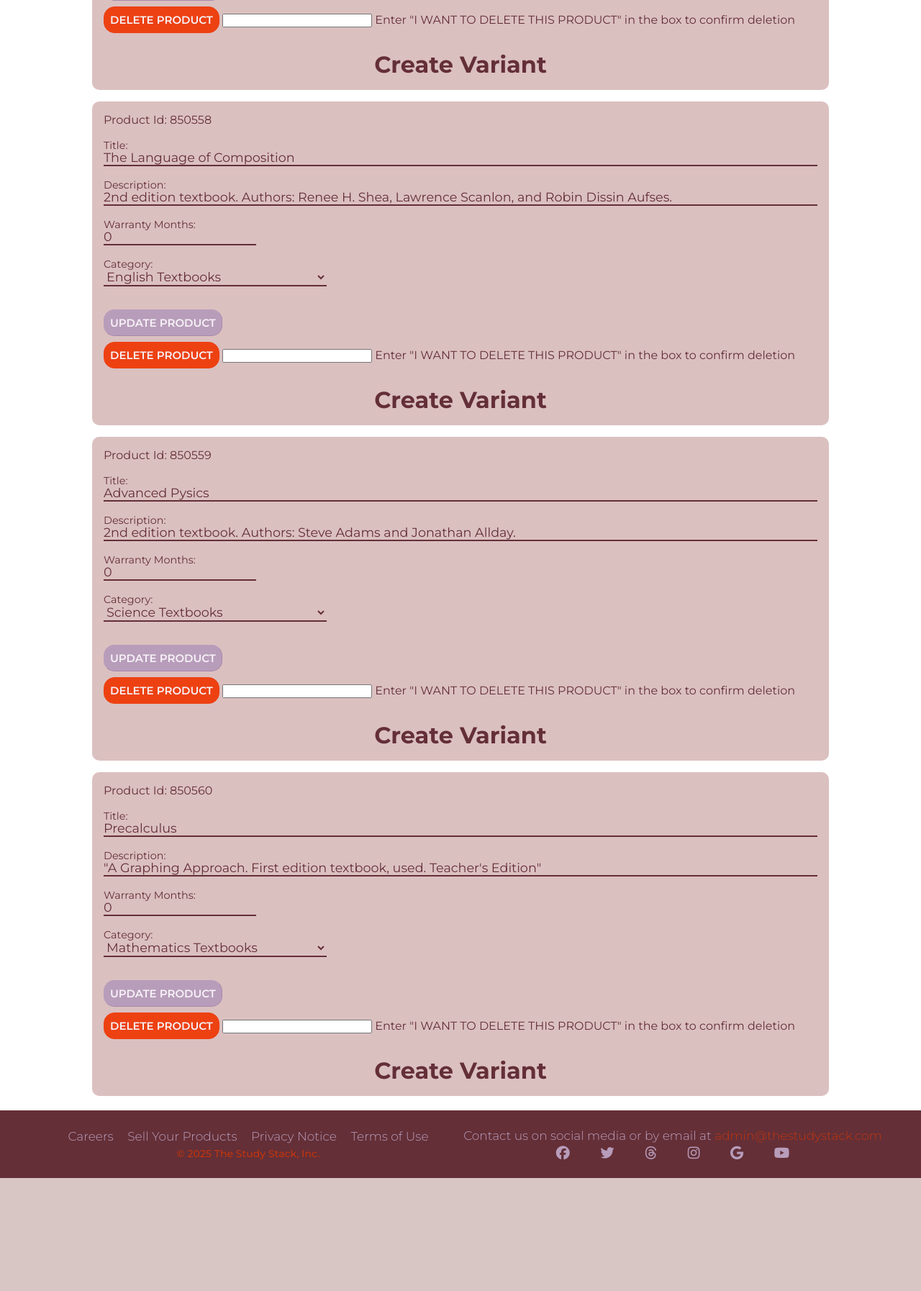
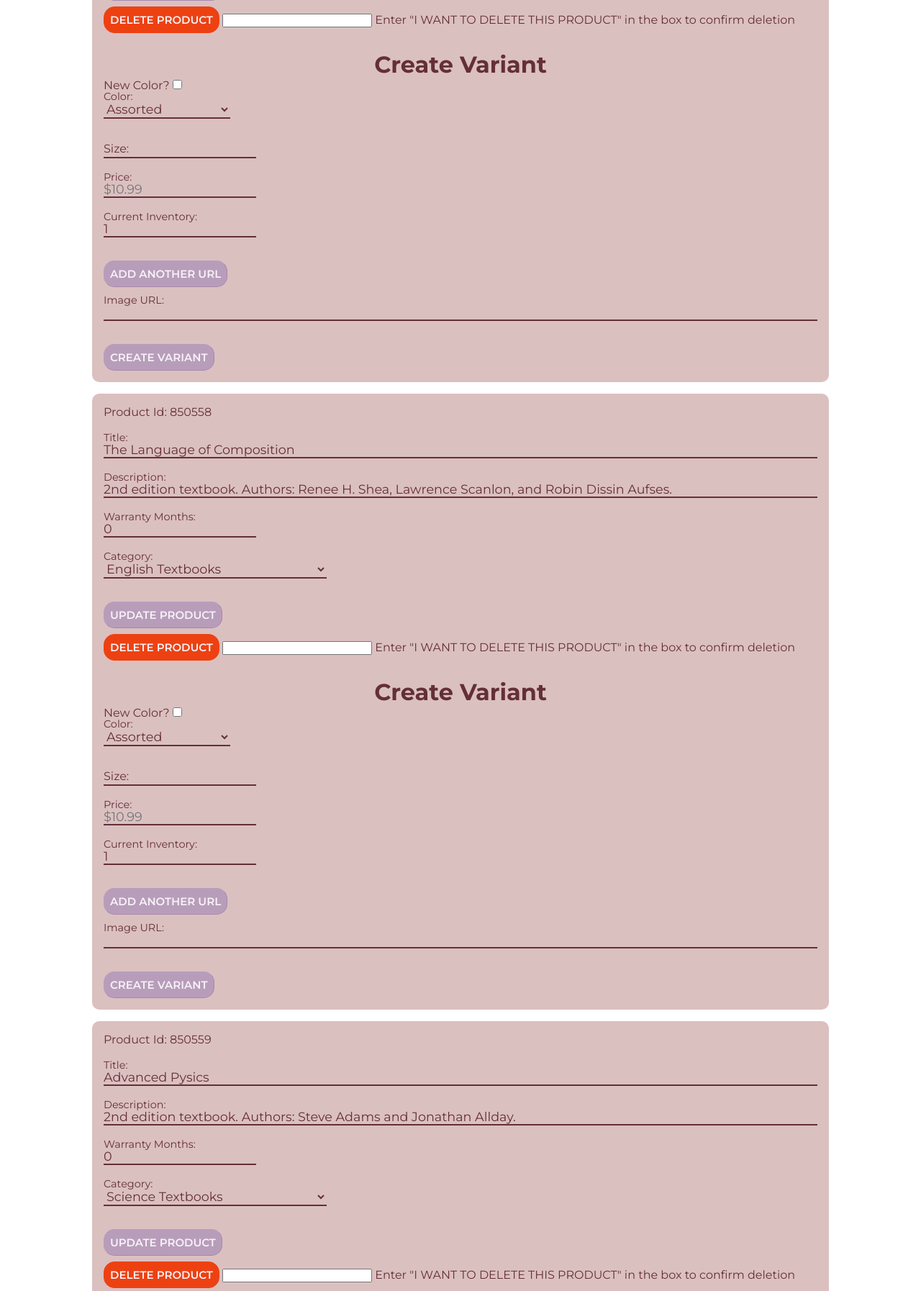
Before and after one commit to emott13/CSET_Final_Spring2025, a Flask app: page /manage in a window 1280 px wide. Shown: the part 835-2629 px from the top of the page at 72% size. Before the commit the page ends 2472 px from the top, so only its background shows below. Run offline with Flask 3, Linux system fonts and the light colour scheme; a user stored in the database is signed in; data comes from the database, SQL or seed files in the repository; parts of the project's set-up code (start-up, migrations or seed data) failed here and were passed over; some libraries are stand-ins or nearby versions; some web fonts are replaced.

Commit message:
Added front-end for variant creating

```diff
--- a/product_manage/product_manage.py
+++ b/product_manage/product_manage.py
@@ -6,7 +6,6 @@ from extensions import conn, getCurrentType, dict_db_data
 product_manage_bp = Blueprint("product_manage", __name__,
                         static_folder="static_product_manage",
                         template_folder="templates_product_manage")
-
 
 
 @product_manage_bp.route("/manage", methods=["GET"])
@@ -18,29 +17,10 @@ def manage(error=None):
 
     productData = dict_db_data("products", f"WHERE vendor_id = '{current_user.email}'")
     categoryData = dict_db_data("categories")
-    print(productData)
+    colorData = dict_db_data("colors")
 
     return render_template("product_manage.html", type=current_user.type, error=error,
-        productData=productData, categoryData=categoryData)
-
-def productChecks(vendor_id, title, desc, warranty_months, category):
-    vendorExists = conn.execute(text(
-        f"SELECT email FROM users WHERE email = '{vendor_id}'")).first()
-    categoryExists = conn.execute(text(
-        f"SELECT cat_num FROM categories WHERE cat_num = {category}")).first()
-
-    if not vendor_id or len(vendor_id) > 255 or not vendorExists:
-        return "Invalid vendor email"
-    elif not title or len(title) > 255:
-        return "Title is too long"
-    elif not desc or len(desc) > 500:
-        return "Description is too long"
-    elif not warranty_months or not warranty_months.isdigit() or int(warranty_months) > 2147483647 \
-        or int(warranty_months) < -2147483648:
-        return "Invalid warranty"
-    elif not category or not categoryExists:
-        return "Invalid category"
-    return None
+        productData=productData, categoryData=categoryData, colorData=colorData)
 
 @product_manage_bp.route("/manage/add/<method>", methods=["POST"])
 @product_manage_bp.route("/manage/add/<method>/<productId>", methods=["POST"])
@@ -94,5 +74,26 @@ def productDelete(productId):
 @product_manage_bp.route("/manage/variant/<method>/<productId>/<variantId>", methods=["POST"])
 @login_required
 def variant(method, productId, variantId=None):
+    print(request.form)
 
     return redirect(url_for("product_manage.manage"))
+
+
+def productChecks(vendor_id, title, desc, warranty_months, category):
+    vendorExists = conn.execute(text(
+        f"SELECT email FROM users WHERE email = '{vendor_id}'")).first()
+    categoryExists = conn.execute(text(
+        f"SELECT cat_num FROM categories WHERE cat_num = {category}")).first()
+
+    if not vendor_id or len(vendor_id) > 255 or not vendorExists:
+        return "Invalid vendor email"
+    elif not title or len(title) > 255:
+        return "Title is too long"
+    elif not desc or len(desc) > 500:
+        return "Description is too long"
+    elif not warranty_months or not warranty_months.isdigit() or int(warranty_months) > 2147483647 \
+        or int(warranty_months) < -2147483648:
+        return "Invalid warranty"
+    elif not category or not categoryExists:
+        return "Invalid category"
+    return None
--- a/product_manage/static_product_manage/scripts/product_manage.js
+++ b/product_manage/static_product_manage/scripts/product_manage.js
@@ -1,2 +1,31 @@
+function colorBox(data) {
+    checked = data.checked
+    colorElem = data.parentElement.getElementsByClassName("custom-color")[0]
+    existElem = data.parentElement.getElementsByClassName("exist-color")[0]
+
+    existElem.style.display = checked ? "none" : ""
+    colorElem.style.display = checked ? "" : "none"
+
+    colorElem.children[0].children[0].disabled = !checked
+    colorElem.children[1].children[0].disabled = !checked
+    existElem.children[0].children[0].disabled = checked
+}
+
+function addURL(data) {
+    len = data.parentElement.children.length
+    console.log("Length of images div = " + len)
+    html = `
+        <div class="full-width">
+            <div class="fancy-input">
+                <input class="full-width" type="url" name="url-${len}" placeholder=""/>
+                <label class="label-shown" for="url-${len}">Image URL:</label>
+            </div>
+        </div>`
+    elem = document.createElement("div")
+    elem.innerHTML = html
+    data.parentElement.appendChild(elem)
+}
+
+
 if (window.history.replaceState)
     window.history.replaceState( null, null, window.location.href );
--- a/product_manage/templates_product_manage/product_manage.html
+++ b/product_manage/templates_product_manage/product_manage.html
@@ -93,15 +93,77 @@
                 </div>
                 <input class="btn" type="submit" value="Update Product">
             </form>
+
             <form class="product-delete" action="{{url_for('product_manage.productDelete',  productId=p['product_id'])}}" method="POST" autocomplete="off">
                 <input class="btn" type="submit" value="Delete Product" required>
                 <input type="text" name="delete" class="p-delete" maxlength="29">
                 <label for="delete">Enter "I WANT TO DELETE THIS PRODUCT" in the box to confirm deletion</label>
             </form>
+
             <form class="variant-create"
-            action="{{url_for('product_manage.variant', method='create', productId=p['product_id'])}}">
+            action="{{url_for('product_manage.variant', method='create', productId=p['product_id'])}}" method="POST">
                 <h1 class="variant-create center">Create Variant</h1>
 
+                <label for="color-check" class="color-check">New Color?</label>
+                <input type="checkbox" name="color-check" class="color-check" onchange="colorBox(this)" autocomplete="off">
+                <div class="flex exist-color">
+                    <div class="fancy-input">
+                        <select class="full-width color-select" name="color-select" for="color-select">
+                            {% for c in colorData %}
+                            {% set select = 'selected' if c['color_name'] == p['color_name'] else "" %}
+                                <option name="{{c['color_name']}}" value="{{c['color_id']}}" {{select}}>
+                                    {{c['color_name']}}
+                                </option>
+                            {% endfor %}
+                        </select>
+
+                        <input class="full-width" style="display: none">
+                        <label class="label-shown" for="color-select">Color:</label>
+                    </div>
+                </div>
+                <div class="flex custom-color" style="display:none">
+                    <div class="fancy-input">
+                        <input class="full-width" type="text" name="color-name" class="color-name" placeholder="Sky Blue" disabled="disabled"/>
+                        <label class="label-shown" for="color-name">Color Name:</label>
+                    </div>
+                    <div class="fancy-input">
+                        <input class="full-width" type="text" name="color-hex" class="color-hex" placeholder="#00FFFF" disabled="disabled"/>
+                        <label class="label-shown" for="color-hex">Color Hexidecimal:</label>
+                    </div>
+                </div>
+
+                <div class="flex">
+                    <div class="fancy-input">
+                        <input class="full-width" type="text" name="size" placeholder="" required/>
+                        <label class="" for="size">Size:</label>
+                    </div>
+                </div>
+
+                <div class="flex">
+                    <div class="fancy-input">
+                        <input class="full-width" type="text" name="price" placeholder="$10.99" required/>
+                        <label class="label-shown" for="size">Price:</label>
+                    </div>
+                </div>
+
+                <div class="flex">
+                    <div class="fancy-input">
+                        <input class="full-width" type="number" name="inventory" value="1" placeholder="" required/>
+                        <label class="label-shown" for="inventory">Current Inventory:</label>
+                    </div>
+                </div>
+
+                <div class="images">
+                    <button class="btn image-btn" type="button" onclick="addURL(this)">Add Another URL</button>
+                    <div class="full-width">
+                        <div class="fancy-input">
+                            <input class="full-width" type="url" name="url-1" placeholder="" required/>
+                            <label class="label-shown" for="url-1">Image URL:</label>
+                        </div>
+                    </div>
+                </div>
+
+                <input type="submit" class="btn" value="Create Variant">
             </form>
         </div>
         {% endfor %}
--- a/static/styles/styles.css
+++ b/static/styles/styles.css
@@ -128,7 +128,7 @@ h1 {
 .fancy-input input:not(:placeholder-shown) + label,
 .label-shown {
     font-size: 90%;
-    top: -15px;
+    top: -15px !important;
 }
 
 .fancy-input input:focus + label {
@@ -529,4 +529,12 @@ h1 {
     margin-top: 1.5rem;
 }
 
+.color-check {
+    margin-bottom: 1rem;
+}
+
+.image-btn {
+    margin-bottom: 1.5rem;
+}
+
 /* PRODUCT MANAGE END */
```
